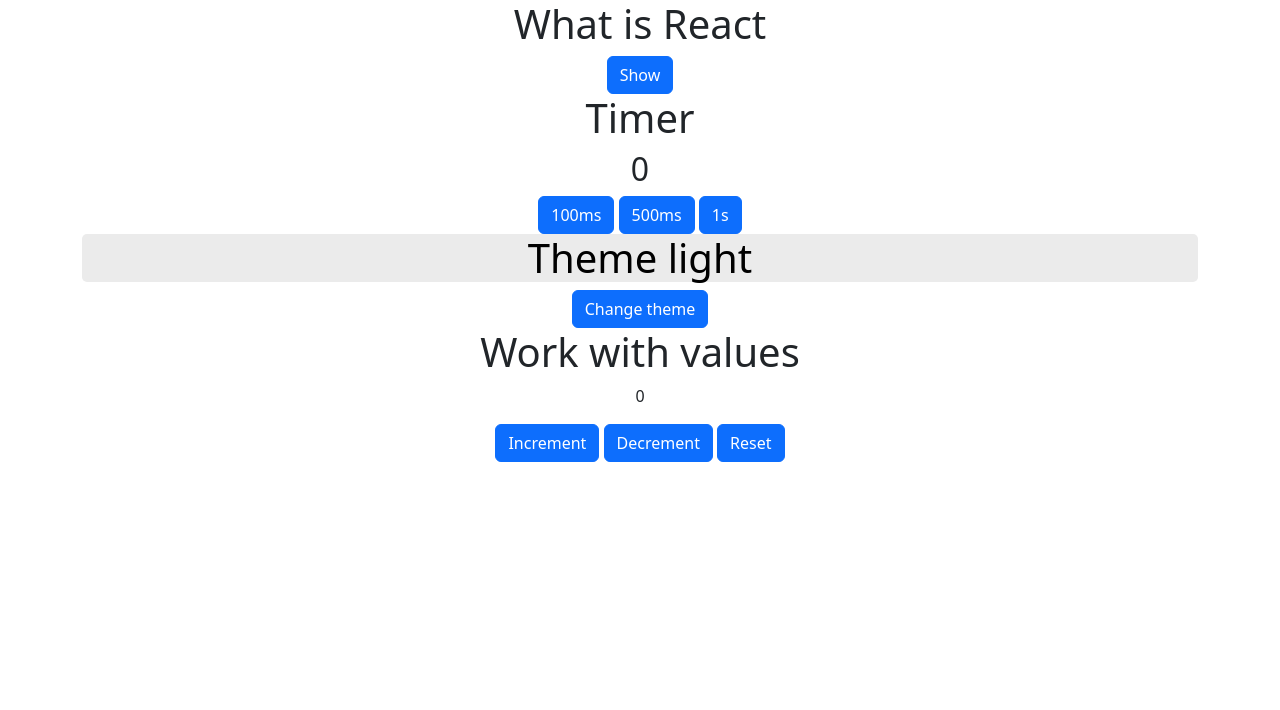
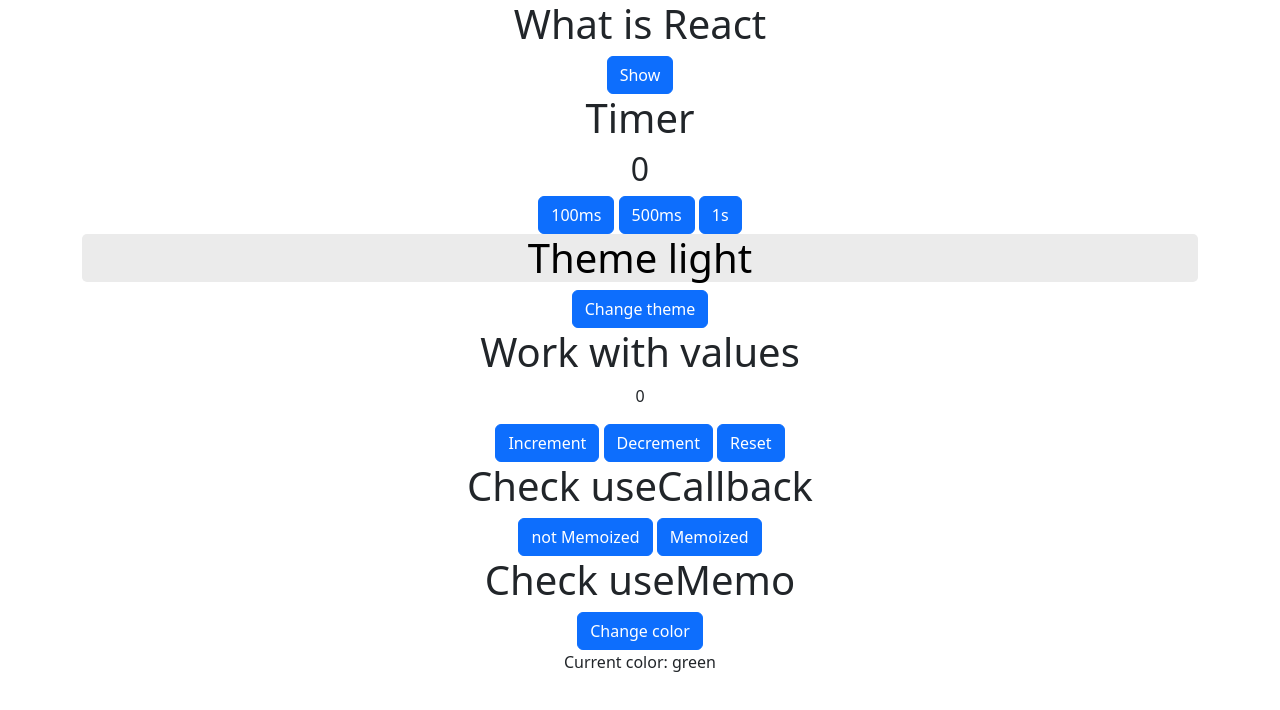
Before and after one commit to pavlenstory/allReackHooks, a React (Create React App) app in the folder my-app/: page / in a window 1280 px wide. Shown: the top 710 px of the page. Built offline with nearby package versions, Linux system fonts and the light colour scheme.

Commit message:
feat add hook useMemo

```diff
--- a/my-app/src/App.js
+++ b/my-app/src/App.js
@@ -5,6 +5,8 @@
 import { ComponentUseContext } from "./components/useContextExample/ComponentUseContext";
 import { useState } from "react";
 import { ComponentUseReducer } from "./components/useReducerExample/ComponetUseReducer";
+import { ComponentUseCallback } from "./components/useCallbackExample/ComponentUseCallback";
+import { ComponentUseMemo } from "./components/useMemoExample/ComponentUseMemo";
 
 function App() {
   const [theme, setTheme] = useState("light");
@@ -20,6 +22,8 @@
         <ComponentUseContext />
       </ThemeContext.Provider>
       <ComponentUseReducer />
+      <ComponentUseCallback />
+      <ComponentUseMemo />
     </div>
   );
 }
--- /dev/null
+++ b/my-app/src/components/useCallbackExample/ComponentUseCallback.js
@@ -0,0 +1,41 @@
+import { useCallback, useEffect, useState } from "react";
+import { Button } from "react-bootstrap";
+
+export function Child({ updateFirst, updateSecond }) {
+  useEffect(() => updateFirst(), [updateFirst]);
+  useEffect(() => updateSecond(), [updateSecond]);
+
+  return <div />;
+}
+
+export function ComponentUseCallback() {
+  const [counterFirst, setCounterFirst] = useState(0);
+  const [counterSecond, setCounterSecond] = useState(0);
+
+  const updateFirst = () => {
+    console.log("I am not memoized");
+  };
+
+  const updateSecond = useCallback(() => {
+    console.log("I am memoized");
+  }, [counterFirst]);
+
+  return (
+    <div className="container">
+      <h1>Check useCallback</h1>
+      <Button
+        variant="primary"
+        onClick={() => setCounterFirst((current) => current + 1)}
+      >
+        not Memoized
+      </Button>{" "}
+      <Button
+        variant="primary"
+        onClick={() => setCounterSecond((current) => current + 1)}
+      >
+        Memoized
+      </Button>
+      <Child updateFirst={updateFirst} updateSecond={updateSecond} />
+    </div>
+  );
+}
--- /dev/null
+++ b/my-app/src/components/useMemoExample/ComponentUseMemo.js
@@ -0,0 +1,21 @@
+import { useMemo, useState } from "react";
+import { Button } from "react-bootstrap";
+
+const sum = (n) => {
+  console.log("reconvert");
+  return n + n + n;
+};
+
+export function ComponentUseMemo({ number = 0 }) {
+  const [isRed, setIsRed] = useState();
+  const currentNumber = useMemo(() => sum(number), [number]);
+  return (
+    <div className="container">
+      <h1>Check useMemo</h1>
+      <Button variant="primary" onClick={() => setIsRed((current) => !current)}>
+        Change color
+      </Button>
+      <p>Current color: {isRed ? "red" : "green"}</p>
+    </div>
+  );
+}
--- a/my-app/src/components/useReducerExample/ComponetUseReducer.js
+++ b/my-app/src/components/useReducerExample/ComponetUseReducer.js
@@ -1,6 +1,5 @@
 import { useReducer } from "react";
 import { Button } from "react-bootstrap";
-import { act } from "react-dom/test-utils";
 
 const initState = (initialCount) => {
   return {
```
